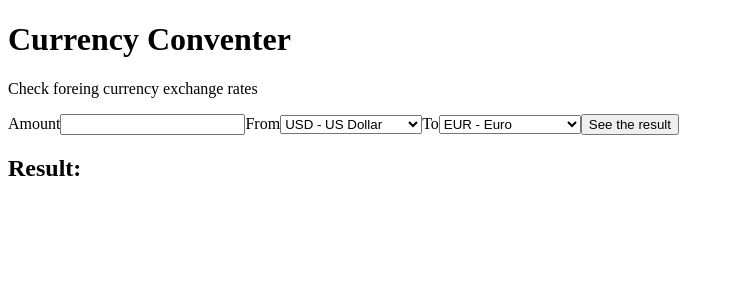
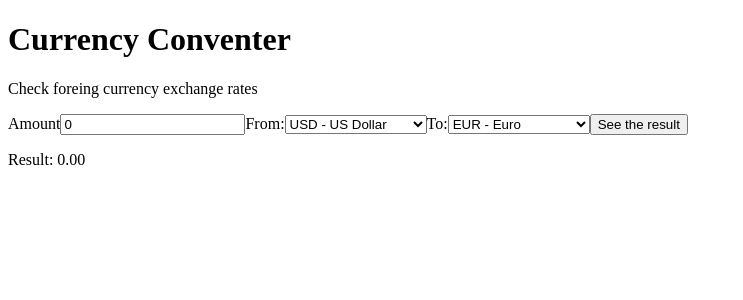
Before and after one commit to MyNameIsNotMateusz/Currency-Conventer-React, a React (Create React App) app: page / in a window 1280 px wide. Shown: the top 300 px of the page, without its empty margins (0-743 px from the left). Built offline with nearby package versions, Linux system fonts and the light colour scheme; no server answers.

Commit message:
everything works

```diff
--- a/src/Form/index.js
+++ b/src/Form/index.js
@@ -1,34 +1,44 @@
 import "./style.css";
 import { useState } from "react";
-import Result from "../Result";
+
 
 const Form = () => {
-  const [amount, setAmount] = useState("");
+  const [amount, setAmount] = useState(0);
   const [fromCurrency, setFromCurrency] = useState("USD");
   const [toCurrency, setToCurrency] = useState("EUR");
-  const [result, setResult] = useState("");
+  const [result, setResult] = useState(0);
+
+  const convertCurrency = (event) => {
+    const rates = {
+      USD: 1,
+      EUR: 0.83,
+      GBP: 0.72,
+      PLN: 3.88
+    };
+
+    const exchangeRate = rates[toCurrency] / rates[fromCurrency];
+    setResult(amount * exchangeRate);
+  };
 
   const handleSubmit = (event) => {
     event.preventDefault();
-    const API_KEY = "YOUR_API_KEY_HERE";
-    const url = `https://v6.exchangerate-api.com/v6/${API_KEY}/pair/${fromCurrency}/${toCurrency}/${amount}`;
-
-    fetch(url)
-      .then((response) => response.json())
-      .then((data) => setResult(data.conversion_result))
-      .catch((error) => console.log(error));
+    convertCurrency();
   };
 
   return (
     <>
       <form onSubmit={handleSubmit}>
-        <label>Amount</label>
+        <label htmlFor="amount">Amount</label>
         <input
+          id="amount"
+          type="number"
+          step="0.01"
           value={amount}
           onChange={(event) => setAmount(event.target.value)}
         />
-        <label>From</label>
+        <label htmlFor="fromCurrency">From:</label>
         <select
+          id="fromCurrency"
           value={fromCurrency}
           onChange={(event) => setFromCurrency(event.target.value)}
         >
@@ -37,8 +47,9 @@ const Form = () => {
           <option value="GBP">GBP - British Pound</option>
           <option value="PLN">PLN - Polish Zloty</option>
         </select>
-        <label>To</label>
+        <label htmlFor="toCurrency">To:</label>
         <select
+          id="toCurrency"
           value={toCurrency}
           onChange={(event) => setToCurrency(event.target.value)}
         >
@@ -47,9 +58,11 @@ const Form = () => {
           <option value="GBP">GBP - British Pound</option>
           <option value="PLN">PLN - Polish Zloty</option>
         </select>
-        <button>See the result</button>
+        <button type="submit">See the result</button>
       </form>
-      <Result result={result} />
+      <div>
+        <p>Result: {result.toFixed(2)}</p>
+      </div>
     </>
   );
 };
--- a/src/Result/index.js
+++ b/src/Result/index.js
@@ -2,25 +2,22 @@ import { useState, useEffect } from "react";
 import "./style.css";
 
 
-const Result = ({ amount, fromCurrency, toCurrency }) => {
-  const [result, setResult] = useState("");
+function Result(props) {
+  const { amount, currencyFrom, currencyTo, exchangeRate } = props;
+  const result = calculateExchangeRate(amount, currencyFrom, currencyTo, exchangeRate);
 
-  useEffect(() => {
-    const API_KEY = "YOUR_API_KEY_HERE";
-    const url = `https://v6.exchangerate-api.com/v6/${API_KEY}/pair/${fromCurrency}/${toCurrency}/${amount}`;
-
-    fetch(url)
-      .then((response) => response.json())
-      .then((data) => setResult(data.conversion_result))
-      .catch((error) => console.log(error));
-  }, [amount, fromCurrency, toCurrency]);
 
   return (
-    <>
-      <div>
-        <h2>Result: {result}</h2>
-      </div>
-    </>
+    <div>
+      {result && (
+        <div>
+          <h3>Result:</h3>
+          <p>
+            {amount} {currencyFrom} = {result} {currencyTo}
+          </p>
+        </div>
+      )}
+    </div>
   );
 };
 
```
